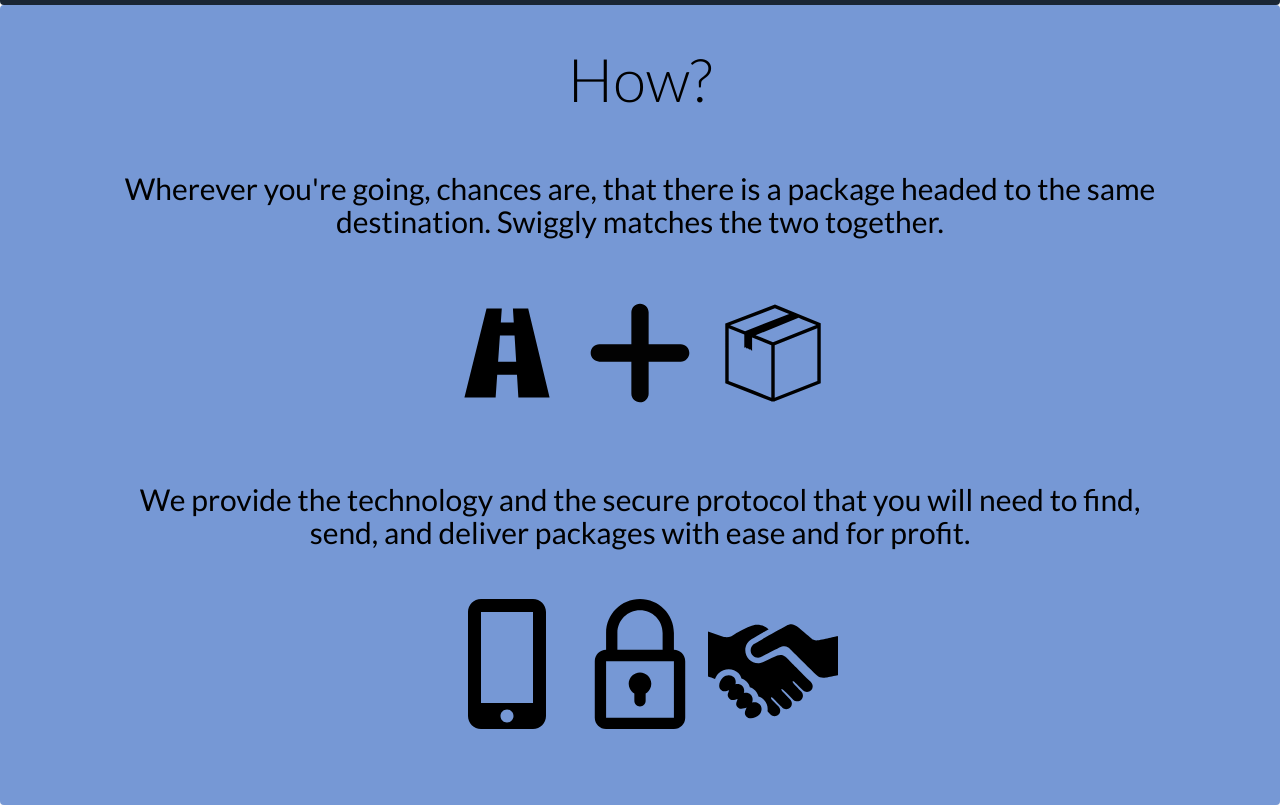
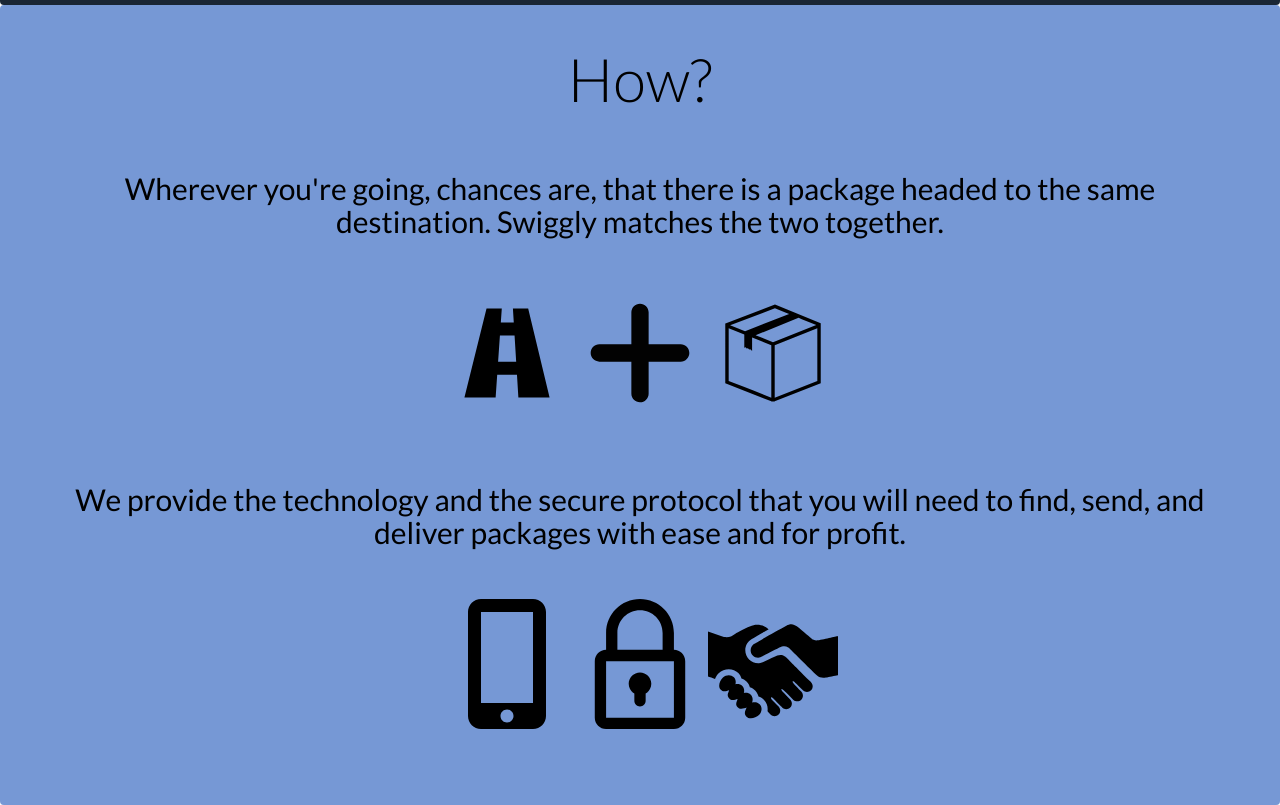
Before and after one commit to pqhwan/realswig, a website: page html/demopage_responsive.html in a window 1280 px wide. Shown: the part 1595-2400 px from the top of the page. Drawn offline with Linux system fonts and the light colour scheme; files that its build step writes are made by us from their sources; files whose address does not match are found by name.

Commit message:
more panel side margins gone

```diff
--- a/html/demopage_responsive.html
+++ b/html/demopage_responsive.html
@@ -163,7 +163,8 @@
                 margin-bottom:5vh;
             }
             #more .row{
-                margin: 5vh;
+                margin-top:5vh;
+                margin-bottom: 5vh;
             }
             @media (max-width:600px){
                 #more h1{
@@ -177,7 +178,6 @@
                     height:50px;
                 }
             }
-
         </style>
     </head>
     <body>
```
